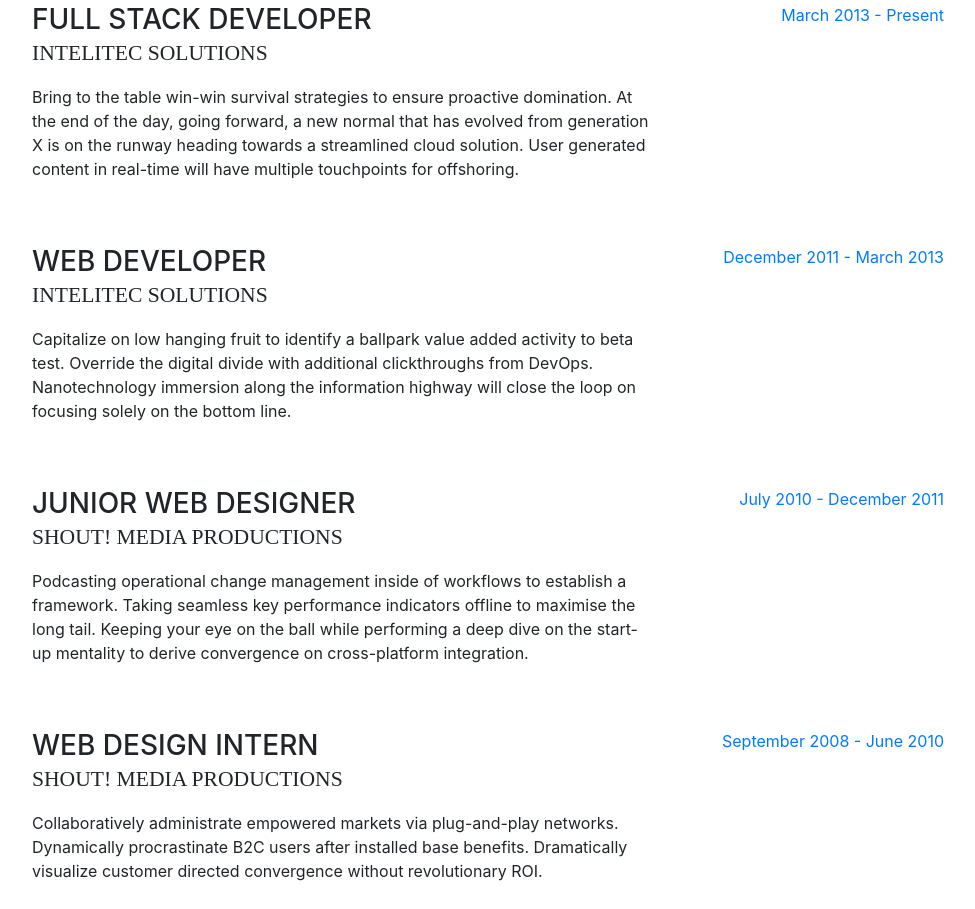
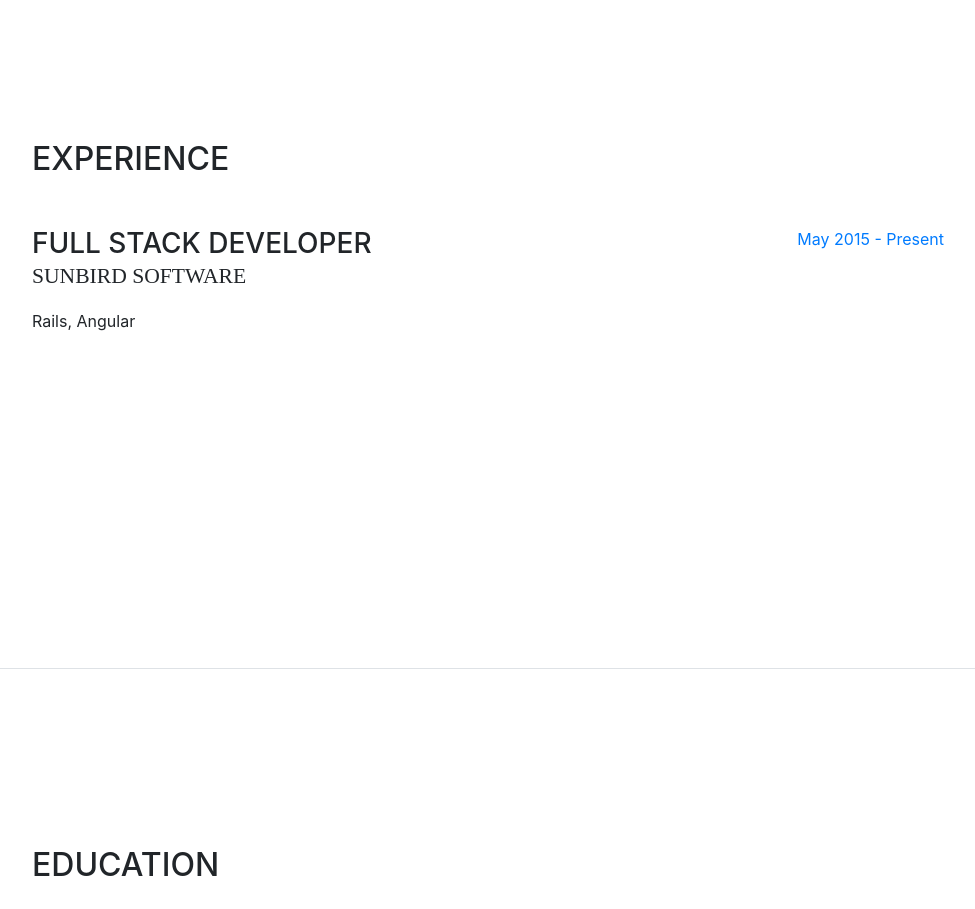
Before and after one commit to straggler7/straggler7.github.io, a website with bundled scripts: page index.html in a window 1280 px wide. Shown: the part 931-1840 px from the top of the page, without its empty margins (288-1263 px from the left). Built offline with nearby package versions, Linux system fonts and the light colour scheme; a web font is replaced by a local one.

Commit message:
Update work experience

```diff
--- a/index.html
+++ b/index.html
@@ -116,44 +116,11 @@
           <div class="resume-item d-flex flex-column flex-md-row mb-5">
             <div class="resume-content mr-auto">
               <h3 class="mb-0">Full Stack Developer</h3>
-              <div class="subheading mb-3">Intelitec Solutions</div>
-              <p>Bring to the table win-win survival strategies to ensure proactive domination. At the end of the day, going forward, a new normal that has evolved from generation X is on the runway heading towards a streamlined cloud solution. User generated content in real-time will have multiple touchpoints for offshoring.</p>
+              <div class="subheading mb-3">Sunbird Software</div>
+              <p>Rails, Angular</p>
             </div>
             <div class="resume-date text-md-right">
-              <span class="text-primary">March 2013 - Present</span>
-            </div>
-          </div>
-
-          <div class="resume-item d-flex flex-column flex-md-row mb-5">
-            <div class="resume-content mr-auto">
-              <h3 class="mb-0">Web Developer</h3>
-              <div class="subheading mb-3">Intelitec Solutions</div>
-              <p>Capitalize on low hanging fruit to identify a ballpark value added activity to beta test. Override the digital divide with additional clickthroughs from DevOps. Nanotechnology immersion along the information highway will close the loop on focusing solely on the bottom line.</p>
-            </div>
-            <div class="resume-date text-md-right">
-              <span class="text-primary">December 2011 - March 2013</span>
-            </div>
-          </div>
-
-          <div class="resume-item d-flex flex-column flex-md-row mb-5">
-            <div class="resume-content mr-auto">
-              <h3 class="mb-0">Junior Web Designer</h3>
-              <div class="subheading mb-3">Shout! Media Productions</div>
-              <p>Podcasting operational change management inside of workflows to establish a framework. Taking seamless key performance indicators offline to maximise the long tail. Keeping your eye on the ball while performing a deep dive on the start-up mentality to derive convergence on cross-platform integration.</p>
-            </div>
-            <div class="resume-date text-md-right">
-              <span class="text-primary">July 2010 - December 2011</span>
-            </div>
-          </div>
-
-          <div class="resume-item d-flex flex-column flex-md-row">
-            <div class="resume-content mr-auto">
-              <h3 class="mb-0">Web Design Intern</h3>
-              <div class="subheading mb-3">Shout! Media Productions</div>
-              <p>Collaboratively administrate empowered markets via plug-and-play networks. Dynamically procrastinate B2C users after installed base benefits. Dramatically visualize customer directed convergence without revolutionary ROI.</p>
-            </div>
-            <div class="resume-date text-md-right">
-              <span class="text-primary">September 2008 - June 2010</span>
+              <span class="text-primary">May 2015 - Present</span>
             </div>
           </div>
 
@@ -237,7 +204,10 @@
           <ul class="fa-ul mb-0">
             <li>
               <i class="fa-li fa fa-check"></i>
-              Mobile-First, Responsive Design</li>
+              Object Oriented Design</li>
+              <li>
+                <i class="fa-li fa fa-check"></i>
+                Functional Desing</li>
             <li>
               <i class="fa-li fa fa-check"></i>
               Cross Browser Testing &amp; Debugging</li>
```
